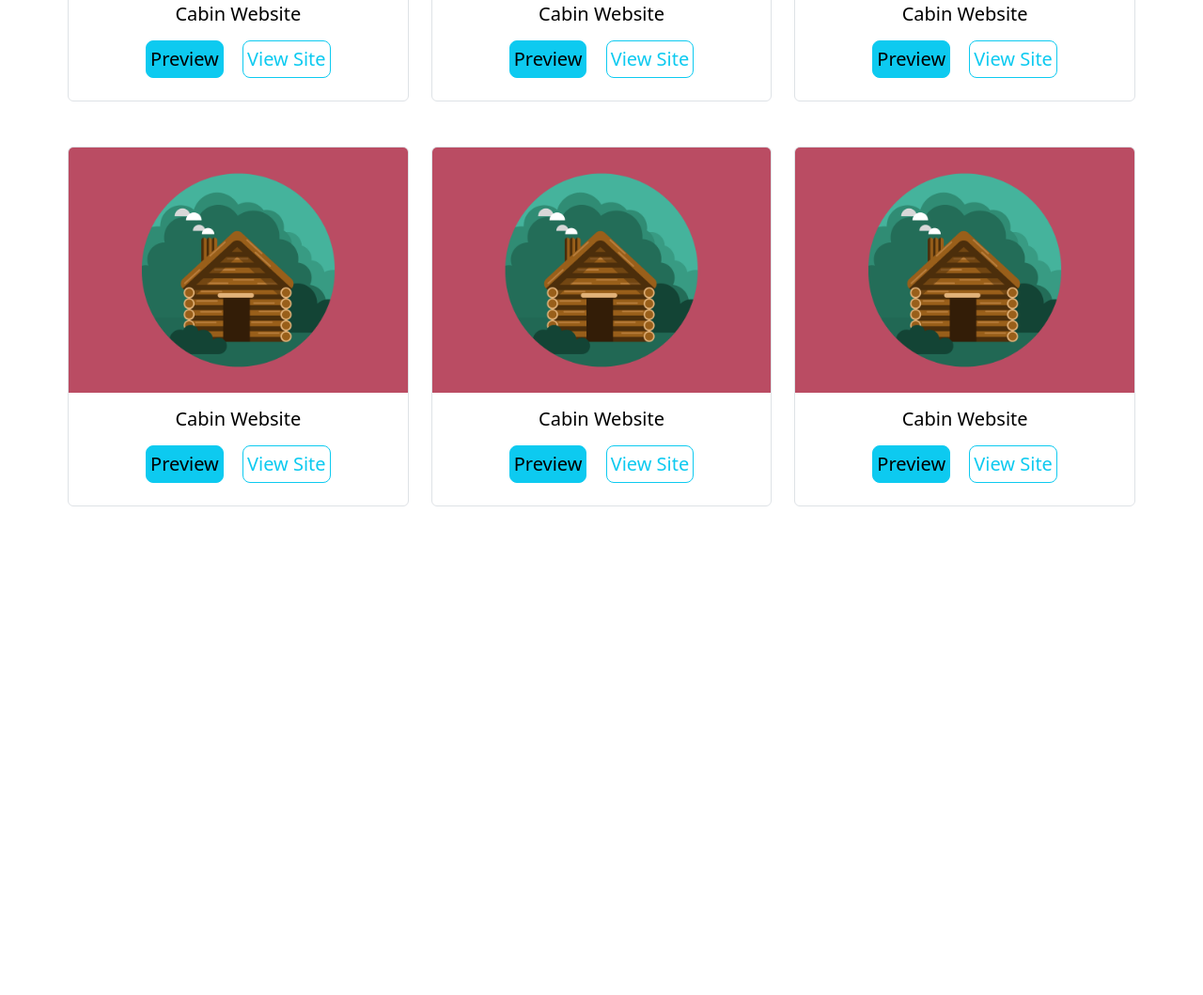
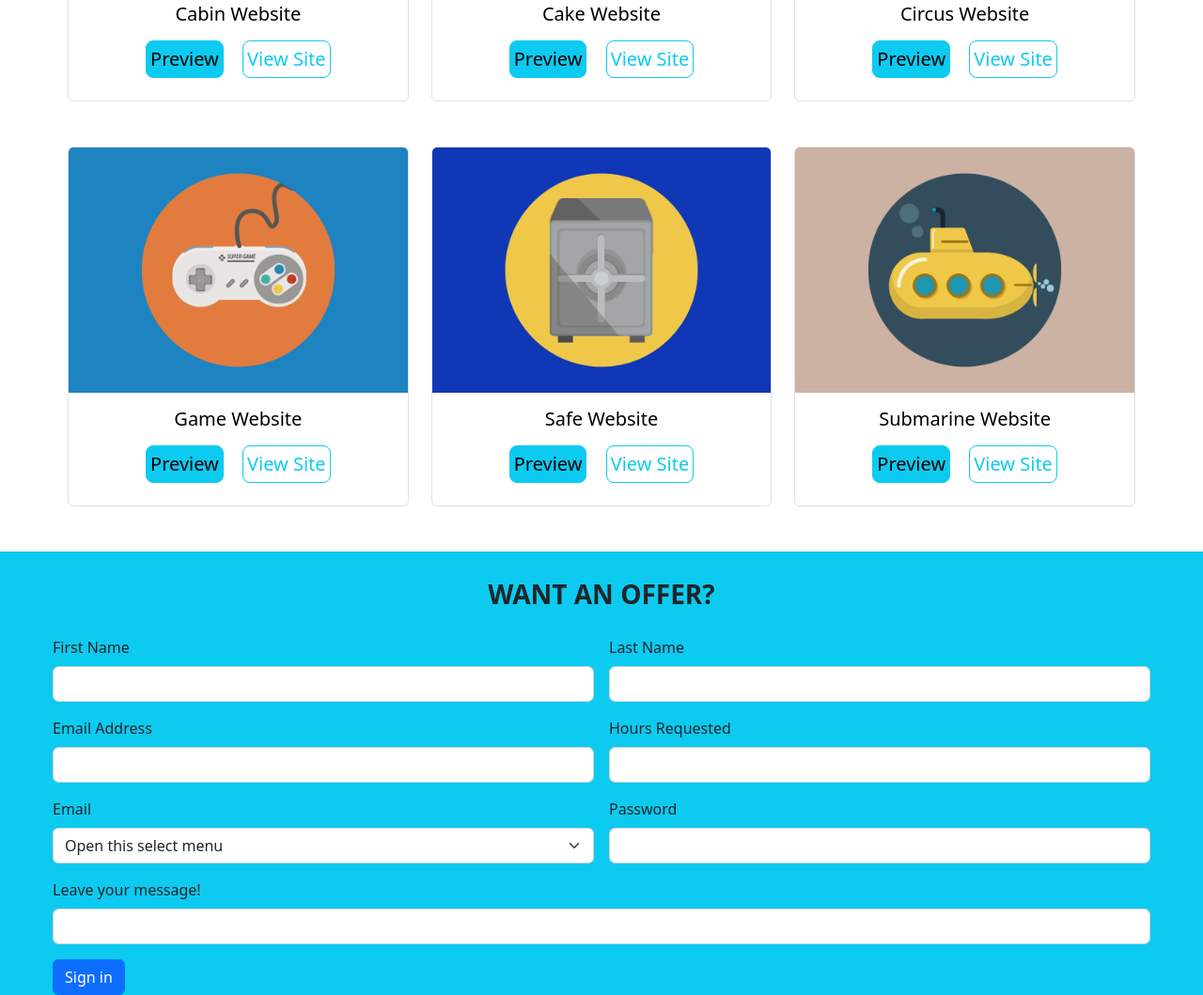
Before and after one commit to AlessioCherici/bootstrap-html-freelancer, a plain HTML site: page index.html in a window 1280 px wide. Shown: the part 694-1753 px from the top of the page at 94% size. Before the commit the page ends 1281 px from the top, so only its background shows below. Drawn offline with nearby package versions, Linux system fonts and the light colour scheme.

Commit message:
Creato form e select

```diff
--- a/index.html
+++ b/index.html
@@ -1,5 +1,5 @@
 <!doctype html>
-<html lang="it">
+<html lang="en">
 
 <head>
     <meta charset="utf-8">
@@ -69,9 +69,9 @@
 
                 <div class="col-4">
                     <div class="card mb-5 border">
-                    <img class="card-img-top img-fluid" src="img/portfolio/cabin.png" alt="Casetta">
+                        <img class="card-img-top img-fluid" src="img/portfolio/cake.png" alt="Torta">
                         <div class="card-body pb-0">
-                        <h5 class="text-black text-center">Cabin Website</h5>
+                            <h5 class="text-black text-center">Cake Website</h5>
                         </div>
                         <div class="card-body pt-0 text-center">
                             <button type="button" class="btn btn-info py-1 m-2 btn-lg px-1">Preview</button>
@@ -86,9 +86,9 @@
 
                 <div class="col-4">
                     <div class="card mb-5 border">
-                    <img class="card-img-top img-fluid" src="img/portfolio/cabin.png" alt="Casetta">
+                        <img class="card-img-top img-fluid" src="img/portfolio/circus.png" alt="Circo">
                         <div class="card-body pb-0">
-                        <h5 class="text-black text-center">Cabin Website</h5>
+                            <h5 class="text-black text-center">Circus Website</h5>
                         </div>
                         <div class="card-body pt-0 text-center">
                             <button type="button" class="btn btn-info py-1 m-2 btn-lg px-1">Preview</button>
@@ -103,9 +103,9 @@
 
                 <div class="col-4">
                     <div class="card mb-5 border">
-                    <img class="card-img-top img-fluid" src="img/portfolio/cabin.png" alt="Casetta">
+                        <img class="card-img-top img-fluid" src="img/portfolio/game.png" alt="Gaming">
                         <div class="card-body pb-0">
-                        <h5 class="text-black text-center">Cabin Website</h5>
+                            <h5 class="text-black text-center">Game Website</h5>
                         </div>
                         <div class="card-body pt-0 text-center">
                             <button type="button" class="btn btn-info py-1 m-2 btn-lg px-1">Preview</button>
@@ -120,9 +120,9 @@
 
                 <div class="col-4">
                     <div class="card mb-5 border">
-                    <img class="card-img-top img-fluid" src="img/portfolio/cabin.png" alt="Casetta">
+                        <img class="card-img-top img-fluid" src="img/portfolio/safe.png" alt="Cassaforte">
                         <div class="card-body pb-0">
-                        <h5 class="text-black text-center">Cabin Website</h5>
+                            <h5 class="text-black text-center">Safe Website</h5>
                         </div>
                         <div class="card-body pt-0 text-center">
                             <button type="button" class="btn btn-info py-1 m-2 btn-lg px-1">Preview</button>
@@ -137,9 +137,9 @@
 
                 <div class="col-4">
                     <div class="card mb-5 border">
-                    <img class="card-img-top img-fluid" src="img/portfolio/cabin.png" alt="Casetta">
+                        <img class="card-img-top img-fluid" src="img/portfolio/submarine.png" alt="Sottomarino">
                         <div class="card-body pb-0">
-                        <h5 class="text-black text-center">Cabin Website</h5>
+                            <h5 class="text-black text-center">Submarine Website</h5>
                         </div>
                         <div class="card-body pt-0 text-center">
                             <button type="button" class="btn btn-info py-1 m-2 btn-lg px-1">Preview</button>
@@ -147,8 +147,53 @@
                         </div>
                     </div>
                 </div>
+    </main>
 
-    </main>
+    <footer class="bg-info">
+        <div class="text-center py-4 fw-bold fs-3 text-dark">WANT AN OFFER?</div>
+        <form class="row mx-5 g-3">
+            <div class="col-md-6">
+                <label for="input" class="form-label">First Name</label>
+                <input type="text" class="form-control" id="InputName">
+            </div>
+            <div class="col-md-6">
+                <label for="input" class="form-label">Last Name</label>
+                <input type="text" class="form-control" id="InputLastName">
+            </div>
+            <div class="col-md-6">
+                <label for="inputEmail4" class="form-label">Email Address</label>
+                <input type="email" class="form-control" id="InputEmail">
+            </div>
+            <div class="col-md-6">
+                <label for="input" class="form-label">Hours Requested</label>
+                <input type="number" class="form-control" id="inputHours">
+            </div>
+            <div class="col-md-6">
+                <label for="inputEmail4" class="form-label">Email</label>
+                <select class="form-select" aria-label="Default select example">
+                    <option selected>Open this select menu</option>
+                    <option value="1">Front-End Development</option>
+                    <option value="2">Back-End Development</option>
+                    <option value="3"></option>
+                </select>
+            </div>
+            <div class="col-md-6">
+                <label for="inputPassword4" class="form-label">Password</label>
+                <input type="password" class="form-control" id="inputPassword4">
+            </div>
+            <div>
+                <label for="input" class="form-label">Leave your message!</label>
+                <input type="text" id="Message-input" class="form-control" aria-describedby="Message-input">
+            </div>
+
+            </div>
+            <div class="col-12">
+                <button type="submit" class="btn btn-primary">Sign in</button>
+            </div>
+        </form>
+    </footer>
+
+
 
 
 </body>
```
Lines whose indentation alone changed are shown as unchanged.
